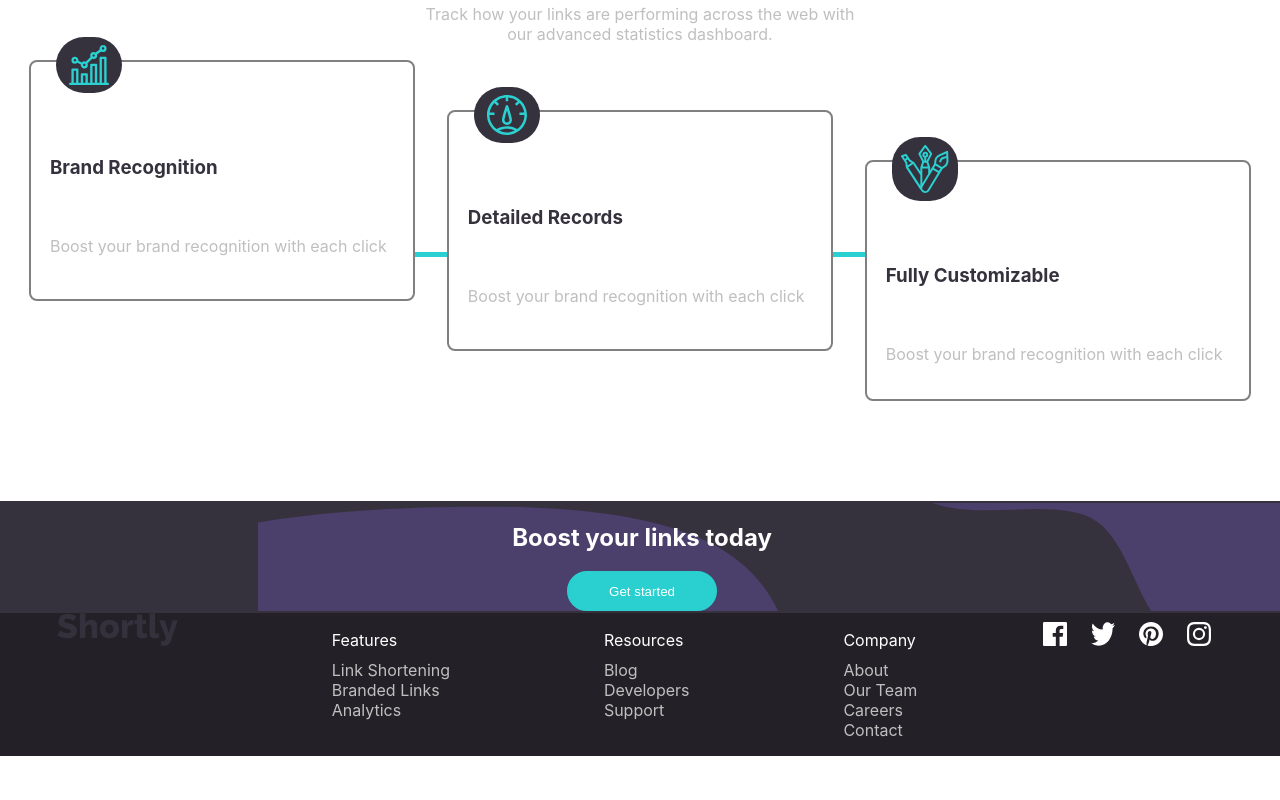
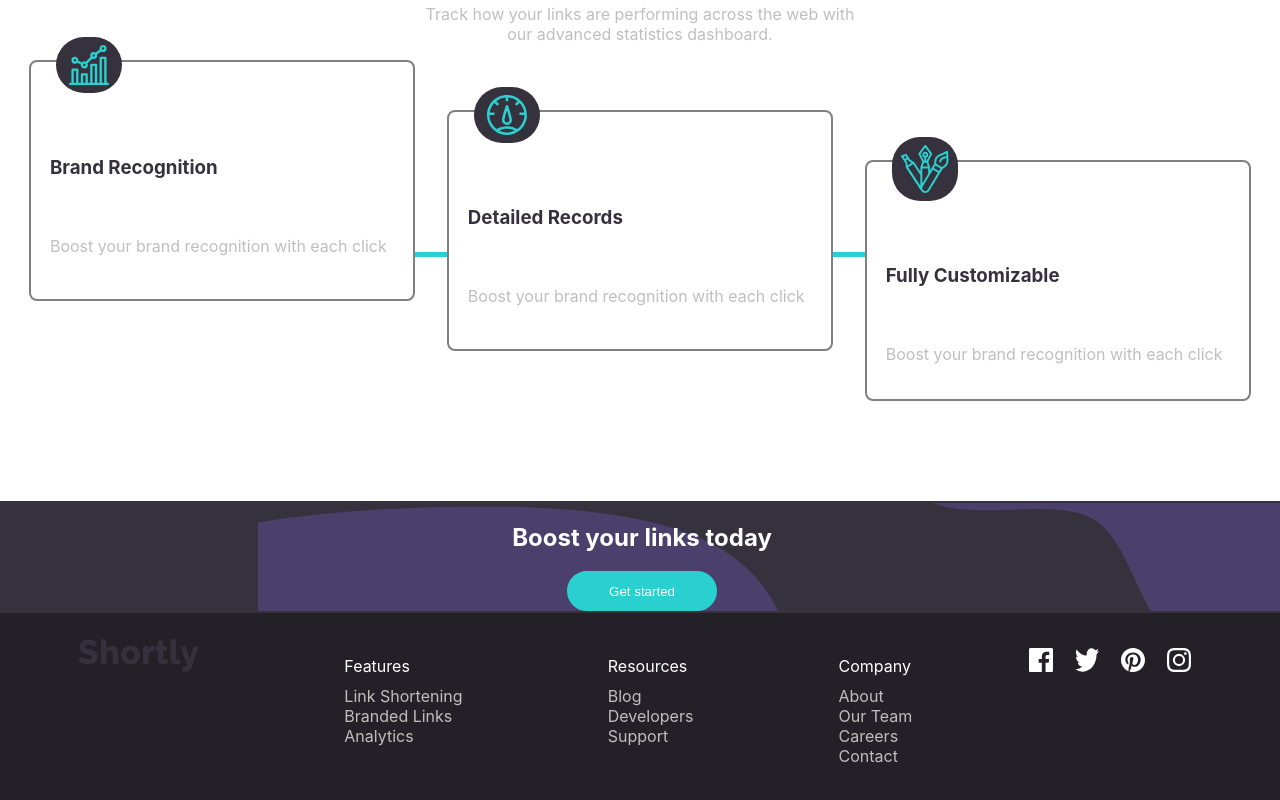
Before and after one commit to steven-mpawulo/url-shortening-page, a React (Create React App) app: page / in a window 1280 px wide. Shown: the part 641-1441 px from the top of the page. Before the commit the page ends 1397 px from the top, so only its background shows below. Built offline with nearby package versions, Linux system fonts and the light colour scheme.

Commit message:
adds padding to footer

```diff
--- a/src/components/footer/footer.css
+++ b/src/components/footer/footer.css
@@ -3,6 +3,7 @@ footer {
     justify-content: space-around;
     background-color: hsl(260, 8%, 14%);
     align-items: first baseline;
+    padding: 2%;
 
 }
 
```
